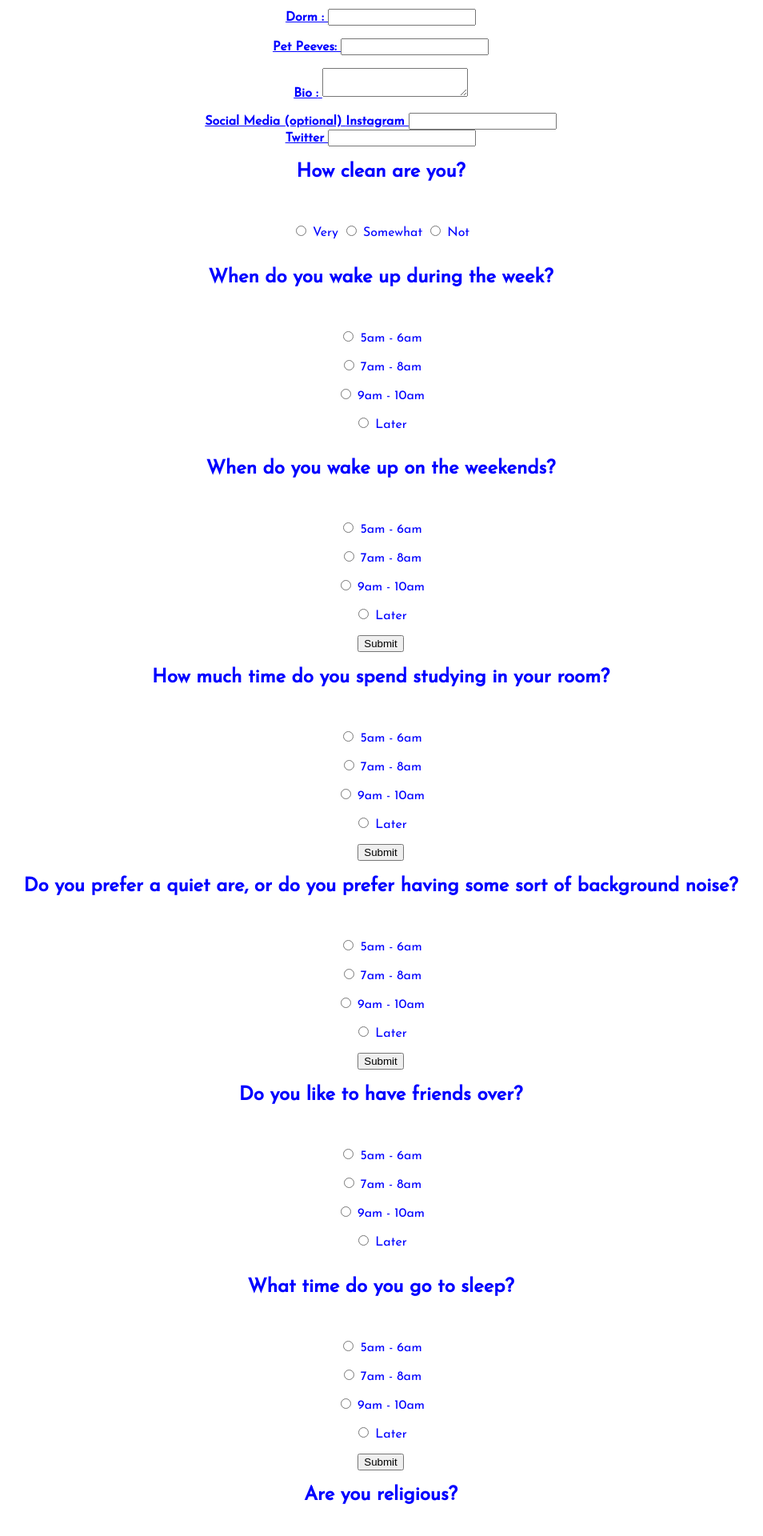
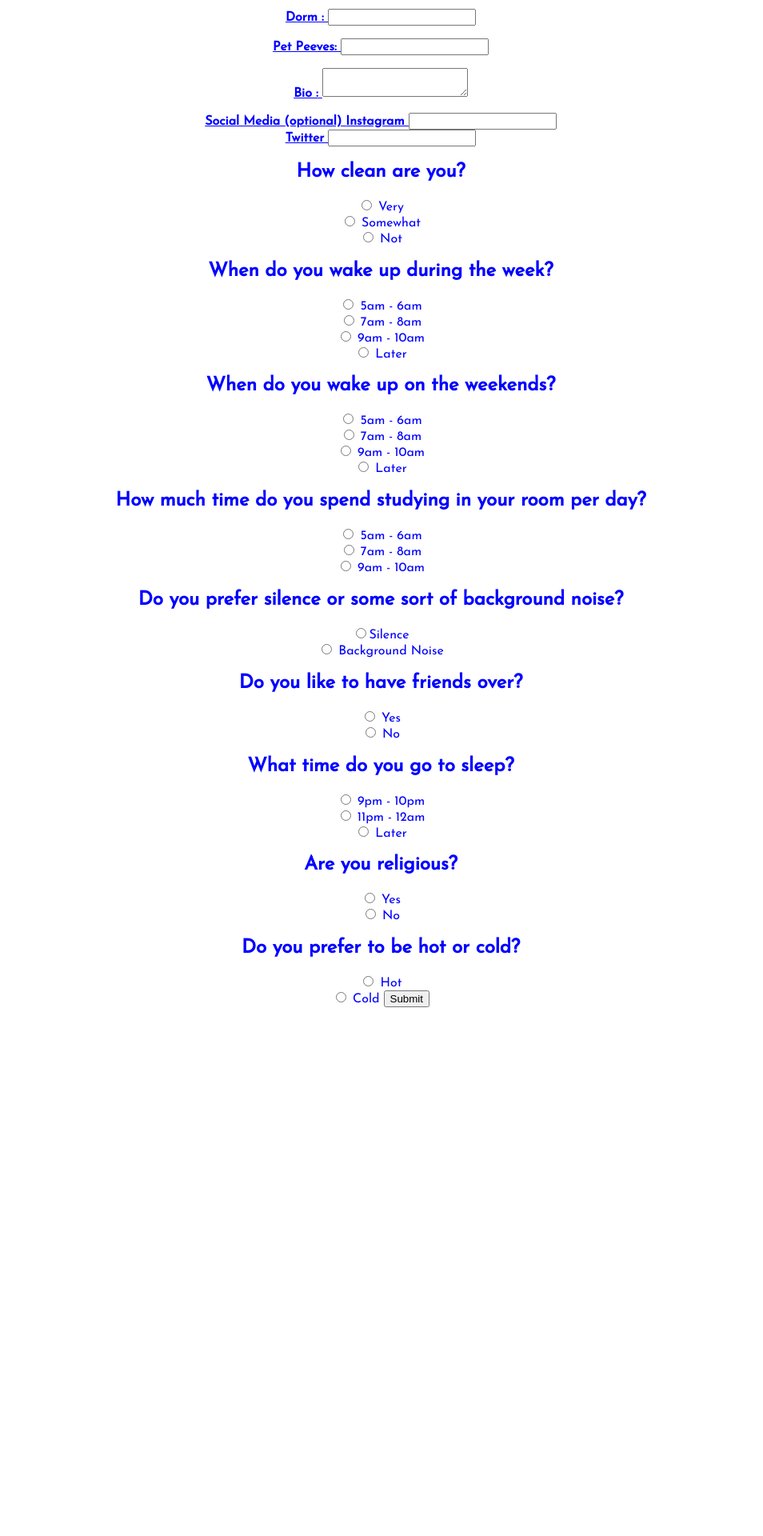
Before and after one commit to caleballen7/roomateproject, a Python web app: template templates/signup.html in a window 1280 px wide. Shown: the part 590-2510 px from the top of the page at 80% size, without its empty margins (164-1118 px from the left). After the commit the page ends 1849 px from the top, so only its background shows below. Run offline with Jinja, Linux system fonts and the light colour scheme; the template is opened without the code that fills it, so the values that code supplies are empty.

Commit message:
updated questions

```diff
--- a/templates/signup.html
+++ b/templates/signup.html
@@ -29,107 +29,57 @@
 <u> <b>Twitter <input name = "twitter"></b></u>
 <br>
 <h2>How clean are you?</h2>
+<input type = "radio" name = "form_clean" value = "very"> Very <br>
+<input type = "radio" name = "form_clean" value = "somewhat"> Somewhat <br>
+<input type = "radio" name = "form_clean" value = "not"> Not
 
-<br><br>
-
-<input type = "radio" name = "form_clean" value = "very"> Very
-<input type = "radio" name = "form_clean" value = "somewhat"> Somewhat
-<input type = "radio" name = "form_clean" value = "not"> Not
-<br><br>
 
 
 <h2>When do you wake up during the week?</h2>
+<input type = "radio" name = "form_week" value = "5-6am"> 5am - 6am <br>
+<input type = "radio" name ="form_week" value = "7-8am"> 7am - 8am <br>
+<input type = "radio" name ="form_week" value = "9-10am"> 9am - 10am <br>
+<input type = "radio" name ="form_week" value = "late"> Later
 
 
-<br><br>
-<input type = "radio" name = "form_week" value = "5-6am"> 5am - 6am </input>
-<br><br>
-<input type = "radio" name ="form_week" value = "7-8am"> 7am - 8am </input>
-<br><br>
-<input type = "radio" name ="form_week" value = "9-10am"> 9am - 10am </input>
-<br><br>
-<input type = "radio" name ="form_week" value = "late"> Later </input>
-<br><br>
-
 <h2>When do you wake up on the weekends?</h2>
+<input type = "radio" name ="form_weeknd" value = "5-6am"> 5am - 6am <br>
+<input type = "radio" name ="form_weeknd" value = "7-8am"> 7am - 8am <br>
+<input type = "radio" name ="form_weeknd" value = "9-10am"> 9am - 10am <br>
+<input type = "radio" name ="form_weeknd" value = "late"> Later
 
 
 
-<br><br>
-<input type = "radio" name ="form_weeknd" value = "5-6am"> 5am - 6am </input>
-<br><br>
-<input type = "radio" name ="form_weeknd" value = "7-8am"> 7am - 8am </input>
-<br><br>
-<input type = "radio" name ="form_weeknd" value = "9-10am"> 9am - 10am </input>
-<br><br>
-<input type = "radio" name ="form_weeknd" value = "late"> Later </input>
-<br><br>
-<input type = "Submit">
+<h2> How much time do you spend studying in your room per day?</h2>
+<input type = "radio" name ="study" value = "1hr"> 5am - 6am <br>
+<input type = "radio" name ="study" value = "2hr"> 7am - 8am <br>
+<input type = "radio" name ="study" value = "9-10am"> 9am - 10am
 
-<h2> How much time do you spend studying in your room?</h2>
-<br><br>
-<input type = "radio" name ="form_weeknd" value = "5-6am"> 5am - 6am </input>
-<br><br>
-<input type = "radio" name ="form_weeknd" value = "7-8am"> 7am - 8am </input>
-<br><br>
-<input type = "radio" name ="form_weeknd" value = "9-10am"> 9am - 10am </input>
-<br><br>
-<input type = "radio" name ="form_weeknd" value = "late"> Later </input>
-<br><br>
-<input type = "Submit">
+<h2>Do you prefer silence or some sort of background noise?</h2>
+<input type = "radio" name ="noiselevel" value = "silence">Silence <br>
+<input type = "radio" name ="noiselevel" value = "noise"> Background Noise
 
-<h2>Do you prefer a quiet are, or do you prefer having some sort of background noise?</h2>
-<br><br>
-<input type = "radio" name ="form_weeknd" value = "5-6am"> 5am - 6am </input>
-<br><br>
-<input type = "radio" name ="form_weeknd" value = "7-8am"> 7am - 8am </input>
-<br><br>
-<input type = "radio" name ="form_weeknd" value = "9-10am"> 9am - 10am </input>
-<br><br>
-<input type = "radio" name ="form_weeknd" value = "late"> Later </input>
-<br><br>
-<input type = "Submit">
 
 <h2>Do you like to have friends over?</h2>
-<br><br>
-<input type = "radio" name ="form_weeknd" value = "5-6am"> 5am - 6am </input>
-<br><br>
-<input type = "radio" name ="form_weeknd" value = "7-8am"> 7am - 8am </input>
-<br><br>
-<input type = "radio" name ="form_weeknd" value = "9-10am"> 9am - 10am </input>
-<br><br>
-<input type = "radio" name ="form_weeknd" value = "late"> Later </input>
-<br><br>
+<input type = "radio" name ="friends" value = "yesfriends"> Yes <br>
+<input type = "radio" name ="friends" value = "nofriends"> No
+
 
 <h2> What time do you go to sleep?</h2>
-<br><br>
-<input type = "radio" name ="form_weeknd" value = "5-6am"> 5am - 6am </input>
-<br><br>
-<input type = "radio" name ="form_weeknd" value = "7-8am"> 7am - 8am </input>
-<br><br>
-<input type = "radio" name ="form_weeknd" value = "9-10am"> 9am - 10am </input>
-<br><br>
-<input type = "radio" name ="form_weeknd" value = "late"> Later </input>
-<br><br>
-<input type = "Submit">
+<input type = "radio" name ="bed" value = "9-10pm"> 9pm - 10pm <br>
+<input type = "radio" name ="bed" value = "11-12am"> 11pm - 12am <br>
+<input type = "radio" name ="bed" value = "9-10am"> Later
+
+
 
 <h2>Are you religious?</h2>
-<br><br>
-<input type = "radio" name ="form_weeknd" value = "5-6am"> 5am - 6am </input>
-<br><br>
-<input type = "radio" name ="form_weeknd" value = "7-8am"> 7am - 8am </input>
-<br><br>
-<input type = "radio" name ="form_weeknd" value = "9-10am"> 9am - 10am </input>
-<br><br>
-<input type = "radio" name ="form_weeknd" value = "late"> Later </input>
-<br><br>
+<input type = "radio" name ="God" value = "yesGod"> Yes <br>
+<input type = "radio" name ="God" value = "noGod"> No
 
 <h2>Do you prefer to be hot or cold?</h2>
-<br><br>
-<input type = "radio" name ="hotorcold" value = "hot"> Hot </input>
-<br><br>
-<input type = "radio" name ="hotorcold" value = "cold"> Cold </input>
-<br><br>
+<input type = "radio" name ="hotorcold" value = "hot"> Hot <br>
+<input type = "radio" name ="hotorcold" value = "cold"> Cold
+
 
 <input type = "Submit">
 
```
Also changed, not shown: templates/homepage.html (line endings or trailing spaces).
